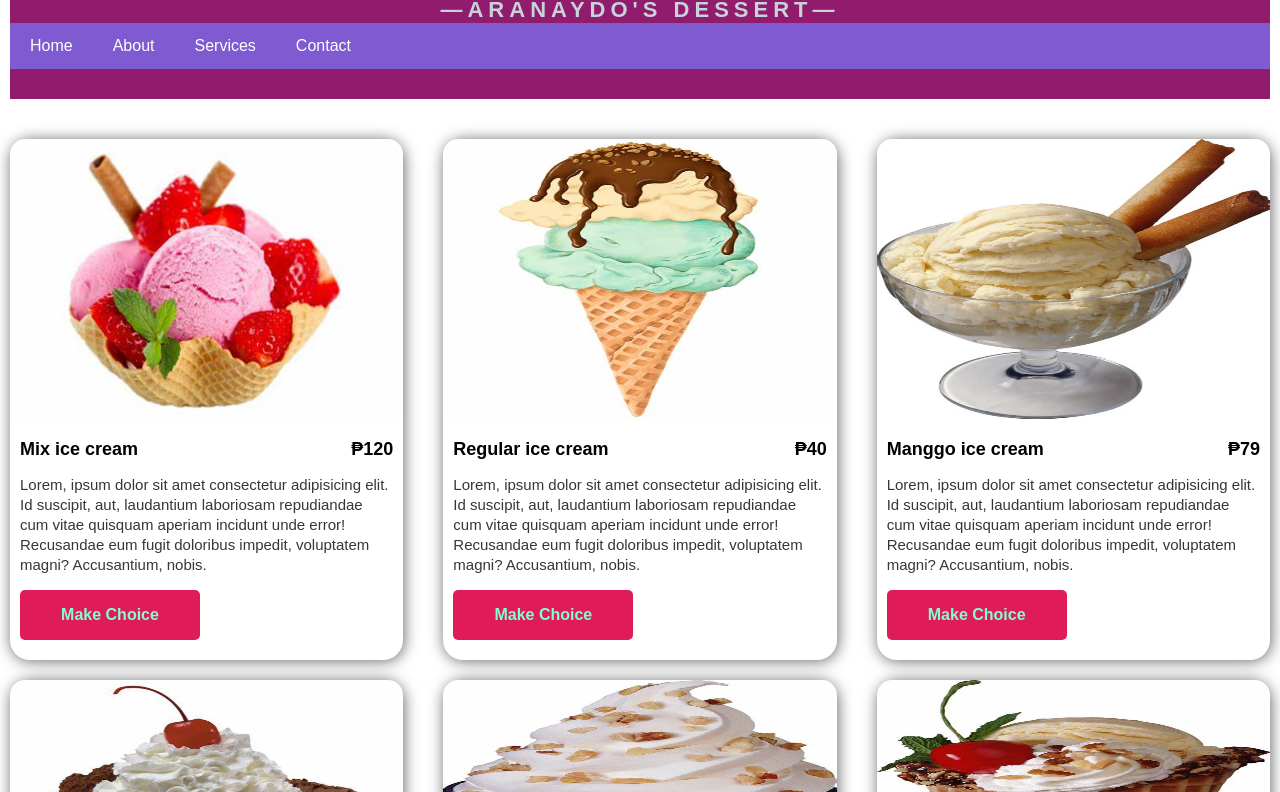
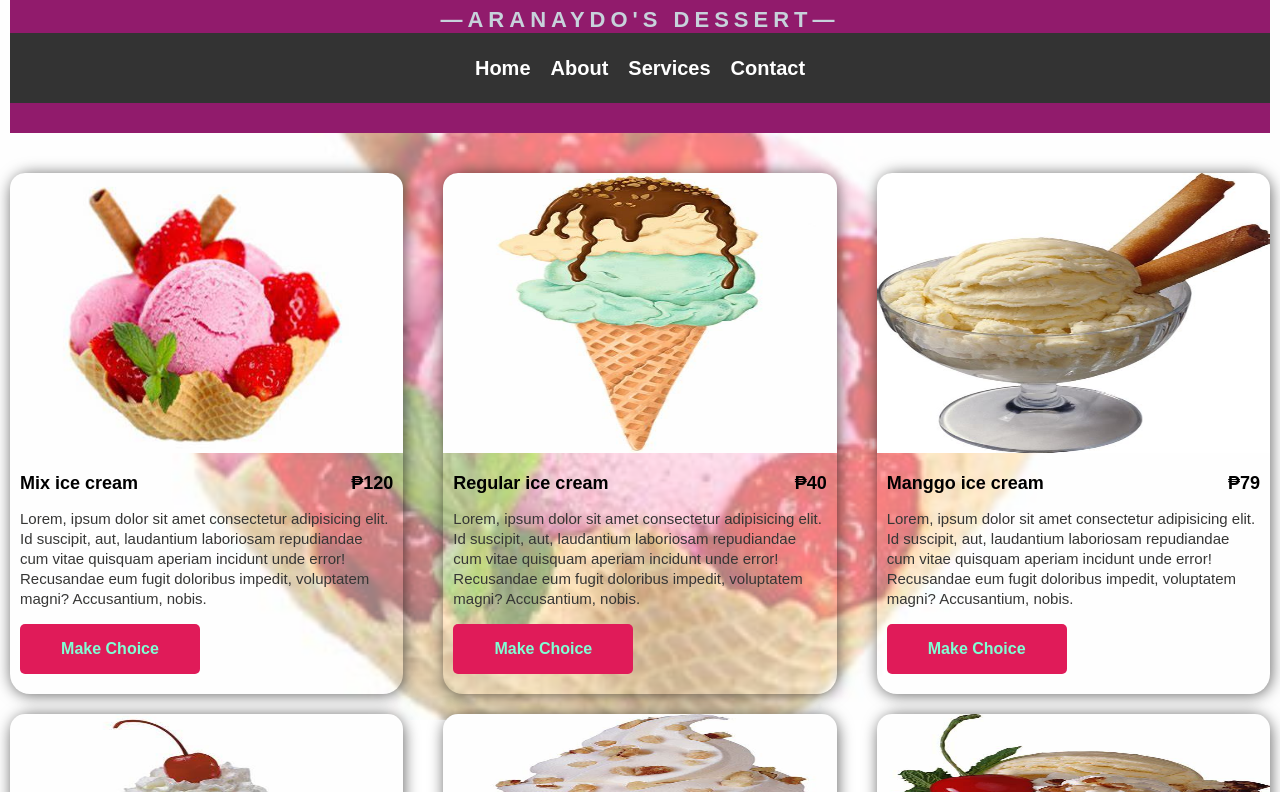
Before and after one commit to AranaydoJayson/ACTIVITY-1, a plain HTML site: page Activity-1/index.html in a window 1280 px wide. Shown: the part 80-872 px from the top of the page. Drawn offline with Linux system fonts and the light colour scheme.

Commit message:
Update style.css

```diff
--- a/Activity-1/style.css
+++ b/Activity-1/style.css
@@ -6,7 +6,7 @@
 body{
     background: white;
     font-family: Arial, Helvetica, sans-serif;
-    margin: 0;
+    margin: 10;
 }
 .menu{
     padding: 0 10px 30px 10px;
@@ -27,7 +27,7 @@ body{
     font-weight: 400;
     font-size: 32px;
     letter-spacing: 10px;
-    margin-bottom: 10px;
+    margin-bottom: 20px;
     text-transform: uppercase;
 
 }
@@ -37,29 +37,55 @@ body{
     letter-spacing: 5px;
     text-transform: uppercase;
 }
-.navbar{
 
-    background-color: #805ad1;
-    overflow: hidden;
-    position: sticky;
-    top: 0;
-  }
-  .navbar a{
-    color: #fff;
-    padding: 14px 20px;
-    text-align: center;
-    float: left;
-    display: block;
-    text-decoration: none;
-  }
-  .navbar a.right{
-    float: right;
-  }
-  .navbar a:hover{
-    color: aqua;
-    background-color: rgb(153, 13, 37);
+nav {
+    background-color: #333;
+    height: 70px;
+    display: flex;
+    align-items: center;
   }
 
+  .navbar {
+    max-width: 960px;
+    margin: 0 auto;
+    display: flex;
+    justify-content: space-between;
+    align-items: center;
+    padding: 0 20px;
+  }
+
+  .navbar a {
+    color: #fff;
+    text-decoration: none;
+    font-size: 20px;
+    font-weight: bold;
+    margin: 0 10px;
+  }
+
+  .navbar a:hover {
+    color: #f00;
+  }
+
+  .navbar::before {
+    content: "";
+    position: absolute;
+    top: 0;
+    left: 0;
+    width: 100%;
+    height: 100%;
+    z-index: -1;
+    background-image: url(image/th\ \(1\).jpg);
+    background-repeat: no-repeat;
+    background-size: cover;
+    opacity: 0.5;
+  }
+  .navbar>p{
+    color: rgb(54, 54, 53);
+    font-size: 15px;
+    line-height: 20px;
+    font-weight: 200;
+    align-self: stretch;
+  }
 
 .ICE-CREAM-ITEMS{
     display: grid;
```
